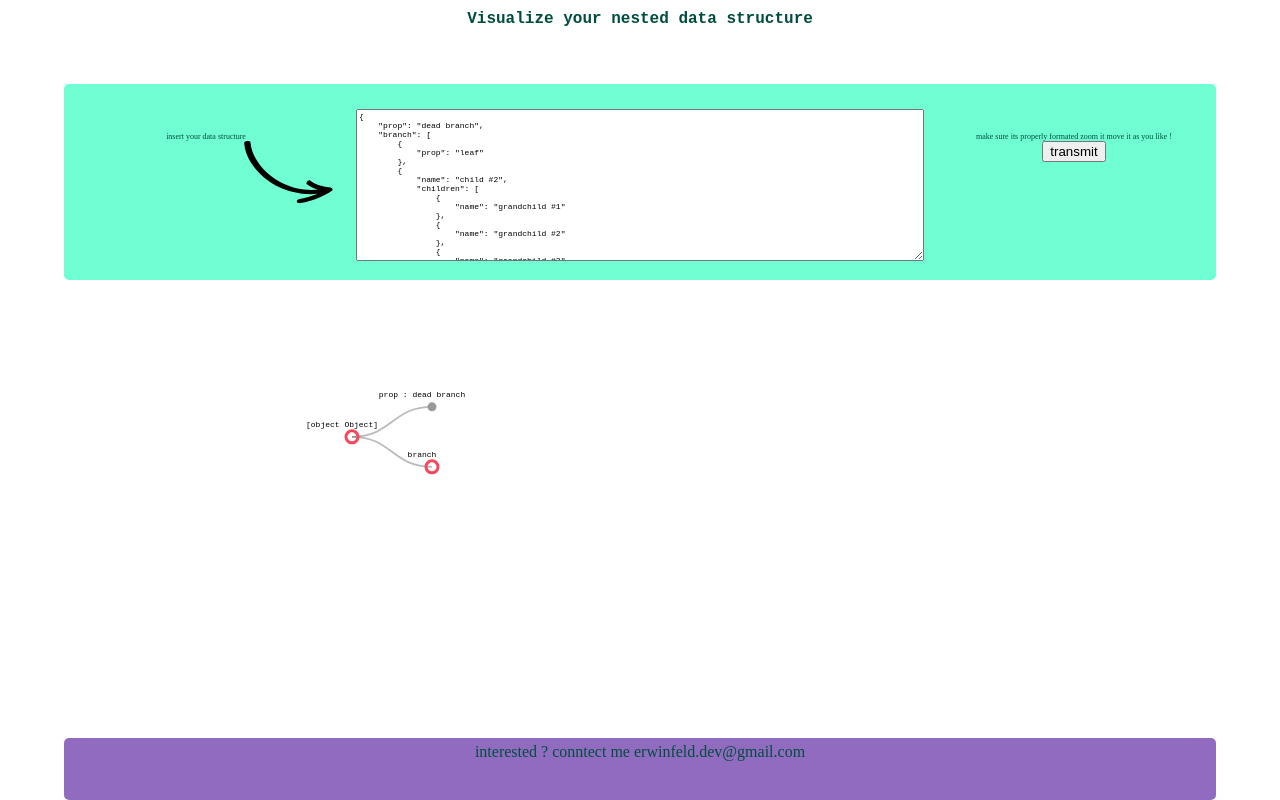
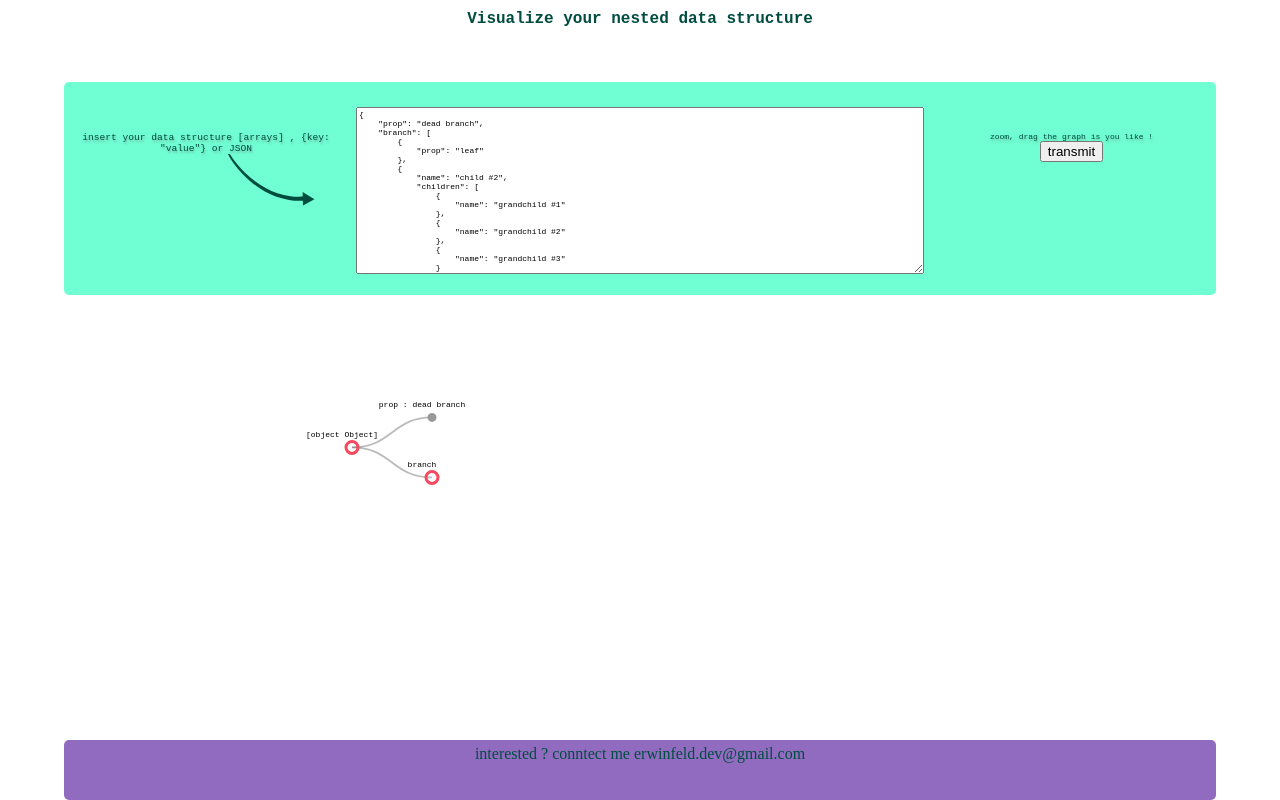
Before and after one commit to Erwin-Feld/visualize-hirarchical-data, a Vue app: page / in a window 1280 px wide. Built offline with nearby package versions, Linux system fonts and the light colour scheme.

Commit message:
added styling

```diff
--- a/src/components/UserInput.vue
+++ b/src/components/UserInput.vue
@@ -2,42 +2,36 @@
   <div class="user-input">
 
     <div class="user-input__container-left">
-         <p class="container-left__text-left">insert your data structure</p>
+         <p class="container-left__text-left">insert your data structure
+            [arrays] ,
+          {key: "value"}
+           or JSON
+         </p>
           <svg
-          viewBox="-2300 600 5200 2200"  xml:space="preserve">
+          viewBox="-2800 600 5200 2200"  xml:space="preserve">
           <!-- Add add style ? also color -->
          <!-- .st0{fill:#050400;}  -->
 
        <g>
          <g>
-           <path class="st0" d="M2618.93,1487.27l0-0.98l0.02-2.14l-0.16-0.89c-0.17-1.13-0.56-2.22-0.87-3.33c-0.28-1.03-0.46-2.09-0.86-3.1
-             l-0.09-0.35l-0.19-0.33c-0.43-0.99-1.07-1.92-1.6-2.88c-0.58-1.04-1.07-2.1-1.76-3.08l-0.53-0.79l-1.56-1.69l-0.71-0.78
-             c-0.77-0.86-1.47-1.75-2.33-2.55l-0.97-0.91l-0.19-0.2c-0.55-0.48-1.22-0.81-1.81-1.26l-0.64-0.47c-0.94-0.7-1.81-1.45-2.83-2.08
-             l-1.27-0.79c-0.97-0.57-2.02-0.99-3.03-1.49c-1.06-0.53-2.07-1.1-3.18-1.56l-1.41-0.56c-1.18-0.43-2.39-0.73-3.6-1.09
-             c-1.07-0.31-2.08-0.71-3.19-0.96l-1.55-0.33c-1.27-0.27-2.59-0.39-3.87-0.57l-0.76-0.11c-0.81-0.09-1.54-0.31-2.35-0.39
-             l-0.68-0.05l-0.31-0.03c-82.5-6.58-156.28-21.85-218.01-44.05c-61.89-22.16-111.77-50.97-151.05-83.47
-             c-11.83-9.83-33.53-3.2-51.08,15.13c-17.47,18.26-22.33,41.84-8.23,52.47c51.94,39.58,118.71,73.96,201.41,98.33
-             c-86.28,8.18-171.93,7.09-253.94-2.13c-82.02-9.32-160.41-26.66-233.6-50.32c-146.62-47.39-272.56-118.56-377.81-201.77
-             c-105.15-83.48-190.54-179.33-254.32-282.85c-63.36-103.52-106.28-215.24-115.51-331.18c-1.28-16.41-27.23-26.61-59.09-22.7
-             c-31.77,3.9-57.38,21.97-55.97,40.11c10.15,126.07,56,244.15,122.87,353.59c67.41,109.33,157.24,210.27,268.88,298.94
-             c111.82,88.32,246.34,164.88,407.15,216.93c80.27,25.94,167.27,45.31,259.44,55.77c92.14,10.38,189.48,11.67,287.64,2.36
-             c-97.64,41.44-209.93,74.04-328.61,95.07c-31.44,5.61-56.41,26.22-53.8,47.17c2.58,20.86,34.07,33.68,68.45,27.36
-             c112.29-20.45,219.76-50.52,316.02-88.18c96.42-37.59,181.28-82.5,252.92-130.79l0.26-0.18l0.59-0.39c0.7-0.47,1.23-1.03,1.9-1.53
-             l0.62-0.48c1.06-0.81,2.18-1.58,3.14-2.45l1.17-1.08c0.81-0.79,1.44-1.65,2.16-2.48c0.81-0.93,1.67-1.81,2.4-2.78l0.83-1.19
-             c0.64-0.96,1.09-1.95,1.63-2.93c0.5-0.93,1.1-1.82,1.51-2.77l0.5-1.3c0.41-1.04,0.6-2.09,0.87-3.13l0.19-0.71
-             c0.16-0.66,0.47-1.27,0.58-1.94l0.01-0.25l0.13-1.23C2619.03,1489.42,2618.93,1488.35,2618.93,1487.27z"/>
+        <path class="svg-arrow" d="M110.25,279.65c-10.06,2.42-6.59,33.57-5.38,40.59c30.14,174.8,110,322.79,203.56,455.14
+		c98.76,139.75,217.5,257.28,343.51,358.46c135.12,108.49,281.71,194.26,437.76,249.92c75.18,26.82,152.63,44.62,230.32,58.48
+		c86.84,15.47,172.88,15.33,260.77,13.65c12.86-0.27,7.29-76.39-10.46-76.05c-75.56,1.48-149.91,2.6-224.88-7.87
+		c-80.45-11.26-160.4-30.03-238.35-55.41c-146.78-47.82-285.73-125.7-414.31-222.22c-123.58-92.81-238.92-201.76-339.54-329.41
+		c-97.68-123.9-197.24-276.25-227.17-449.83C124.88,308.05,120.62,277.15,110.25,279.65z"/>
+	<polygon class="svg-arrow" points="1576.77,1544.63 1569.18,1295.51 1786.35,1430.5 	"/>
          </g>
        </g>
        </svg>
 
     </div>
 
-    <textarea class="data-insert" cols="50" rows="12" v-model="userinput" />
+    <textarea class="data-insert" cols="50" rows="12" v-model="userinput" :placeholder="this.placeHolder" />
 
     <!-- change container -->
     <div v-if="!this.errorContent" class="user-input__container-right">
 
-         <p class="container-right__text-right">make sure its properly formated zoom it move it as you like !</p>
+         <p class="container-right__text-right"> zoom, drag the graph is you like !</p>
          <button class="display-button" type="button" @click="transmitData">transmit</button>
 
     </div>
@@ -55,6 +49,7 @@ import PopUp from './PopUp.vue';
 
 export default {
   components: { PopUp },
+  props:['parentData'],
   // https://stackoverflow.com/a/69194446/14809198
   emits: ["transmit-data"],
 
@@ -63,22 +58,9 @@ export default {
   // modifed the data here --> there is a re load
   data() {
     return {
-      userinput: JSON.stringify({
-        prop: "dead branch",
-        branch: [
-          { prop: "leaf" },
-          {
-            name: "child #2",
-            children: [
-              { name: "grandchild #1" },
-              { name: "grandchild #2" },
-              { name: "grandchild #3" },
-            ],
-          },
-        ],
-      }, undefined, 4),
+      userinput: JSON.stringify(this.parentData,undefined,4),
       dataTransmit: "",
-      placeHolder: {},
+      placeHolder: JSON.stringify(this.parentData,undefined,4),
       errorContent: "",
     };
   },
@@ -93,12 +75,21 @@ export default {
     transmitData(event) {
 
       try {
+        // if data changed
+        if( JSON.stringify(this.parentData) !== this.userinput)
+
+          {
+              this.dataTransmit = parse(this.userinput)
+                this.$emit("transmit-data", this.dataTransmit);
+          } else {
+            console.log("same")
+          }
 
 
-         this.dataTransmit = parse(this.userinput);
 
-        // console.log(Array.isArray(this.dataTransmit))
-      this.$emit("transmit-data", this.dataTransmit);
+
+
+
 
       // makes something different ?
       } catch(e) {
@@ -148,18 +139,34 @@ export default {
     display: flex;
     flex-direction: column;
     align-items: center;
-     font-size: 8px;
+
+    font-family: 'Roboto Mono', monospace;
+    font-weight: 500;
+     font-size: 0.6rem;
+    text-shadow: 1px 2px 2px rgba(122, 122, 128, 0.51);
+
    }
+
+  .svg-arrow {
+    fill: #004d40;
+
+  }
 
 .data-insert {
   grid-area: data-insert;
     font-size: 8px;
 }
-
+/* Add change placeholder color font */
 
    .user-input__container-right{
-     grid-area: user-input__container-right;
-      font-size: 8px;
+       grid-area: user-input__container-right;
+       margin-right: 5px;
+     display: flex;
+      flex-direction: column;
+    font-family: 'Roboto Mono', monospace;
+      font-size: 0.5rem;
+      align-items: center;
+      text-shadow: 1px 2px 2.5px rgba(122, 122, 128, 0.51);
    }
 
 
```
